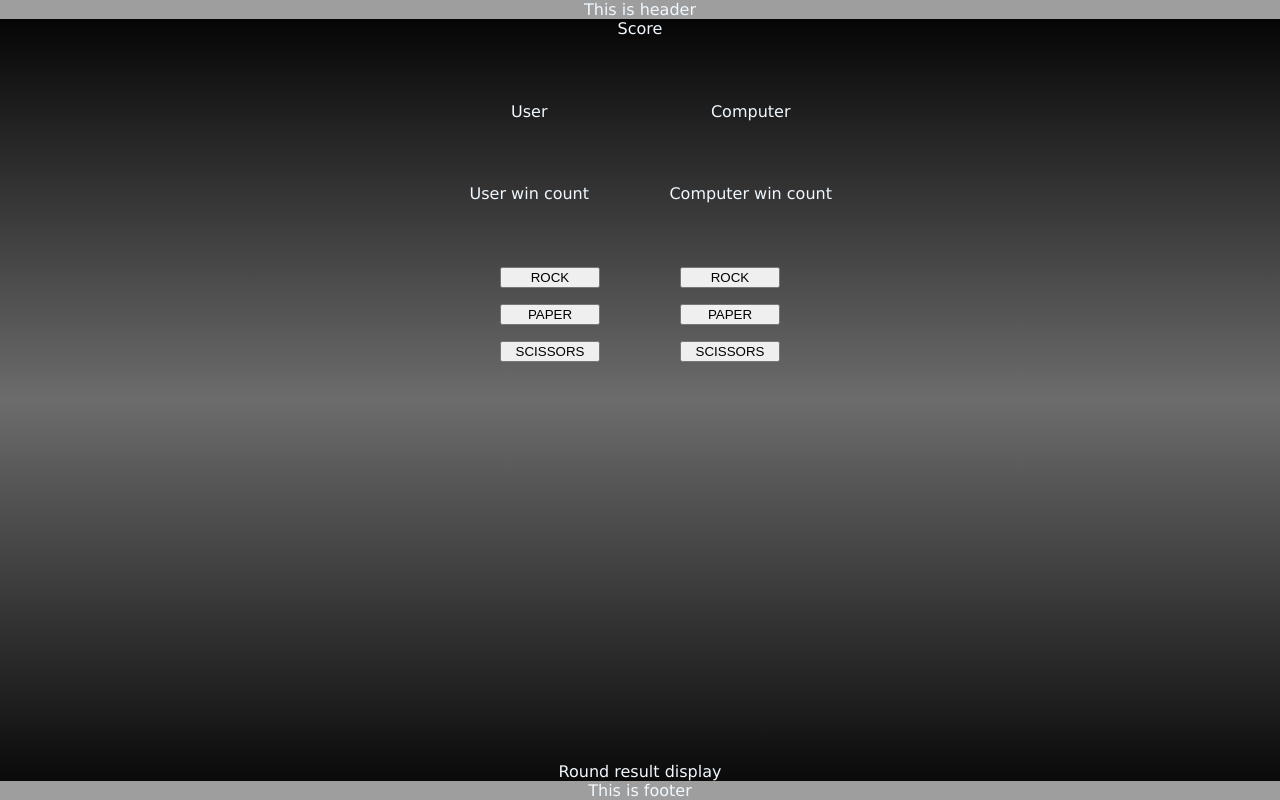
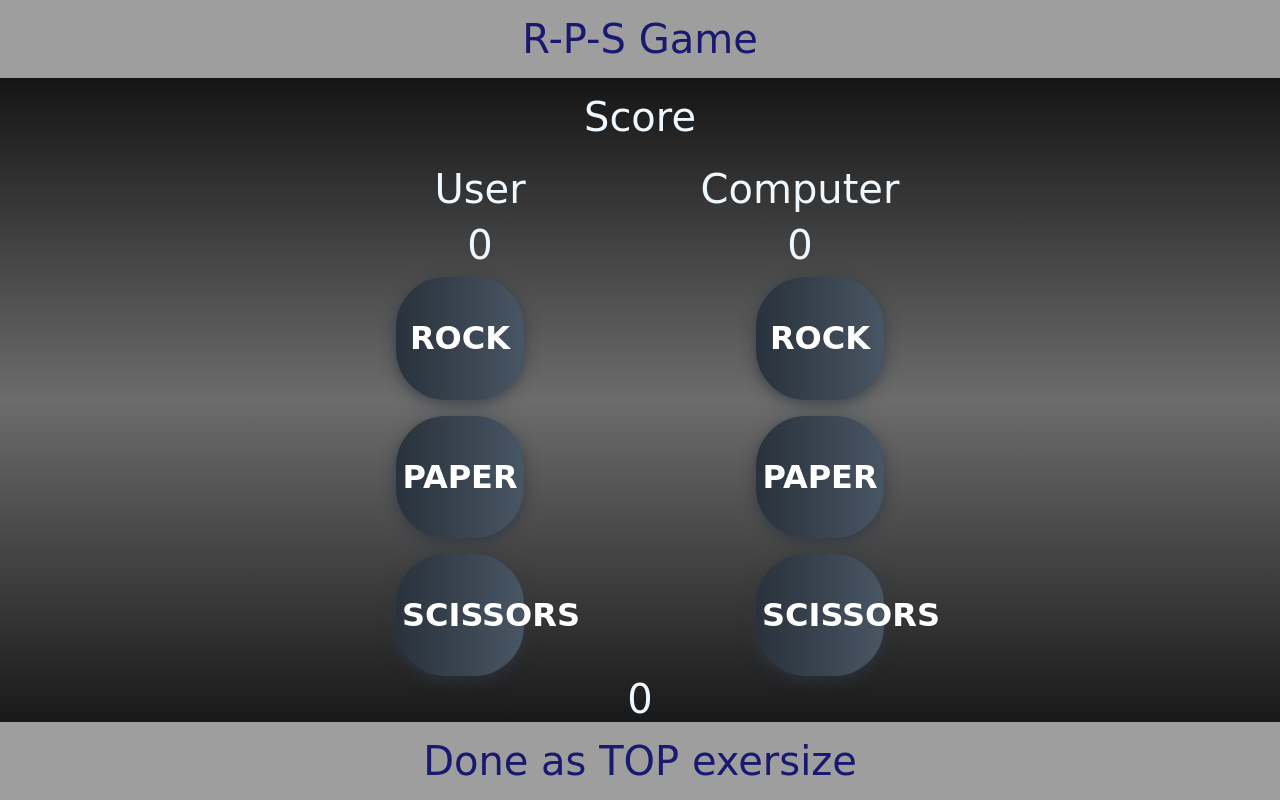
Before and after one commit to rshp/odin-rps-game, a plain HTML site: page index.html in a window 1280 px wide. Drawn offline with Linux system fonts and the light colour scheme; a web font is replaced by a local one.

Commit message:
Add button styling and animation

```diff
--- a/index.html
+++ b/index.html
@@ -11,13 +11,13 @@
 </head>
 
 <body>
-    <header>This is header</header>
+    <header>R-P-S Game</header>
     <div id='score-container'>
         <div id="score-title">Score</div>
         <div id="user-score">User</div>
         <div id="computer-score">Computer</div>
-        <div id="user-win-counter">User win count</div>
-        <div id="computer-win-counter">Computer win count</div>
+        <div id="user-win-counter">0</div>
+        <div id="computer-win-counter">0</div>
     </div>
     <div class="buttons-wrapper">
         <div class="user-buttons-container">
@@ -31,8 +31,8 @@
             <button id="button-scissors">SCISSORS</button>
         </div>
     </div>
-    <div id="round">Round result display</div>
-    <footer>This is footer</footer>
+    <div id="round">0</div>
+    <footer>Done as TOP exersize</footer>
 
 </body>
 
--- a/script.js
+++ b/script.js
@@ -25,18 +25,37 @@ userButtons.forEach(element => {
     element.addEventListener('click', processUserInput)
 });
 
-function processUserInput(event){
+function processUserInput(event) {
+    userButtons.forEach(element => {
+        element.removeEventListener('click', processUserInput);
+        element.classList.add('disabled');
+    });
     let playerSelection = userPlay(event);
+    document.querySelector(`.user-buttons-container > #${event.target.id}`).classList.add('button-selected');
     let computerSelection = computerPlay();
-    let result = playSingleRound(playerSelection, computerSelection);
-    gameCount++;
-    if (result == "player"){
-        userWinCount++ }
-    else if (result == "computer"){
-        computerWinCount++ };
-    updateScoreDisplay([userWinCount,computerWinCount,gameCount]);
-    console.log(gameCount);
-    if (gameCount==GAMES_MAX_COUNT) {
+    setTimeout(() => {
+        document.querySelector(`.computer-buttons-container > #button-${computerSelection}`).classList.add('button-selected');
+    }, 1000);
+
+    setTimeout(() => {
+        let result = playSingleRound(playerSelection, computerSelection);
+        gameCount++;
+        if (result == "player") {
+            userWinCount++
+        }
+        else if (result == "computer") {
+            computerWinCount++
+        };
+        updateScoreDisplay([userWinCount, computerWinCount, gameCount]);
+        document.querySelector(`.computer-buttons-container > #button-${computerSelection}`).classList.remove('button-selected');
+        document.querySelector(`.user-buttons-container > #${event.target.id}`).classList.remove('button-selected');
+
+        userButtons.forEach(element => {
+            element.addEventListener('click', processUserInput);
+            element.classList.remove('disabled');
+        });
+    }, 2000);
+    if (gameCount == GAMES_MAX_COUNT) {
         gameResult = checkGameWinner();
         gameCount = 0;
         userWinCount = 0;
--- a/style.css
+++ b/style.css
@@ -1,5 +1,12 @@
+@import url('https://fonts.googleapis.com/css2?family=Emilys+Candy&display=swap');
+
+* {
+    box-sizing: border-box;
+}
+
 body {
-    font-family: 'Lucida Sans', 'Lucida Sans Regular', 'Lucida Grande', 'Lucida Sans Unicode', Geneva, Verdana, sans-serif;
+    font-family: 'Emilys Candy', cursive,'Lucida Sans', 'Lucida Sans Regular', 'Lucida Grande', 'Lucida Sans Unicode', Geneva, Verdana, sans-serif;
+    font-size: 5vmin;
     color: aliceblue;
     padding: 0px;
     margin: 0px;
@@ -10,15 +17,19 @@ body {
     justify-content: space-between;
     align-items: center;
     height: 100vh;
+
 }
 
 header,
 footer{
+
     background-color: rgb(158, 158, 158);
     display: flex;
     justify-content: center;
     align-items: center;
     width: 100%;
+    padding: 1rem;
+    color: midnightblue;
 }
 
 footer {
@@ -27,22 +38,28 @@ footer {
 }
 
 button {
-    width: 100px;
+
+    max-height: 20rem;
     text-align: center;
+    flex: 1;
+
 }
 
 .user-buttons-container,
 .computer-buttons-container{
+    width: 20%;
     display: flex;
     flex-direction: column;
-    align-items: center;
+
     gap: 1rem;
+
 }
 
 .buttons-wrapper{
     display: flex;
     justify-content: space-around;
     gap: 5rem;
+    width: 50%;
     flex: 1;
 }
 
@@ -50,15 +67,13 @@ button {
     flex: 0.5;
     display: flex;
     flex-wrap: wrap;
-
-
-
-
+    width: 50%;
 }
 
 #score-title {
     width: 100%;
     text-align: center;
+    padding: 1rem;
 }
 #user-score,
 #computer-score,
@@ -67,3 +82,41 @@ button {
     width: 50%;
     text-align: center;
 }
+
+button {
+    background-image: linear-gradient(to right, #29323c, #485563, #2b5876, #4e4376);
+    box-shadow: 0 4px 15px 0 rgba(45, 54, 65, 0.75);
+    width: 100%;
+    font-family: 'Emilys Candy', cursive;
+    font-size: 2rem;
+    font-weight: 600;
+    color: #fff;
+    text-align:center;
+    border: none;
+    background-size: 300% 100%;
+    border-radius: 50px;
+    border-radius: 50px;
+    transition: all .4s ease-in-out;
+}
+.user-buttons-container > button{
+    cursor: pointer;
+}
+
+.user-buttons-container > button:hover {
+    background-position: 100% 0;
+    transition: all .3s ease-in-out;
+}
+
+button:focus {
+    outline: 0px;
+}
+
+.button-selected {
+    flex-grow: 3;
+    background-position: 100% 0;
+    transition: all .3s ease-in-out;
+}
+
+.disabled {
+    pointer-events: none;
+}
```
